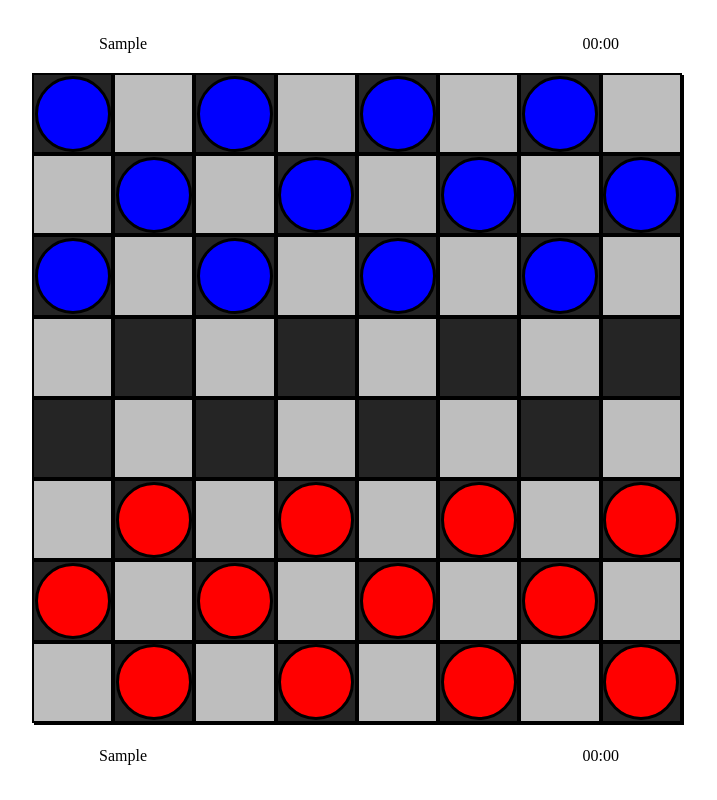
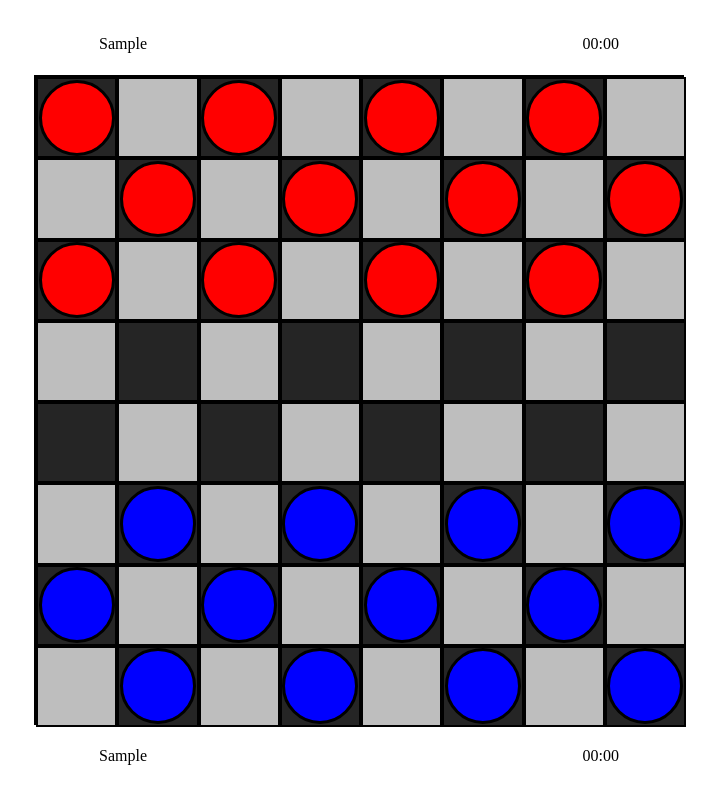
Before and after one commit to modulio-checkers/checkers, a Flask app: template templates/index.html in a window 1280 px wide. Shown: the whole page, without its empty margins (281-998 px from the left). Run offline with Flask 3, Linux system fonts and the light colour scheme; tables that the repository leaves empty hold one stand-in row (values such as "Sample post"); the template is opened without the code that fills it: values that come from a table or form of the project are taken from there, most other values are stand-ins (such as "Sample title", 1, 10 or a date in 2020); some libraries are stand-ins or nearby versions.

Commit message:
fix conflicts

```diff
--- a/static/main.js
+++ b/static/main.js
@@ -6,18 +6,22 @@ const valid = ["black", "orange"];
 let available = [];
 let thisPlayer;
 let checkerNum='';
+const allChecker = document.querySelectorAll(".checker")
 
 function serverReady(){
     console.log("server ready");
     startGame();
-    // console.log(localPlayer);
-    // if(localPlayer === 2)
-    //         document.querySelector(".board").style.transform = "rotate(180deg)"
+    console.log(localPlayer);
+    if(localPlayer === 2)
+            document.querySelector(".board").classList.add("rotate");
 }
 
 function updateBoard(object){
     console.log(object.turn);
     console.log(object.board);
+    for(let x in allChecker){
+        console.log(allChecker[x]);
+    }
 }
 function updateMetadata(){
 
@@ -31,7 +35,6 @@ register_update_metadata(updateMetadata)
 
 
 
-const allChecker = document.querySelectorAll(".checker")
 // for(x in allChecker){
 // }
 function availableNumbers(checkerNum){
--- a/static/style.css
+++ b/static/style.css
@@ -92,6 +92,6 @@ html, body {
 }
 
 
-.board{
+.rotate{
     transform: rotate(180deg);
 }
```
